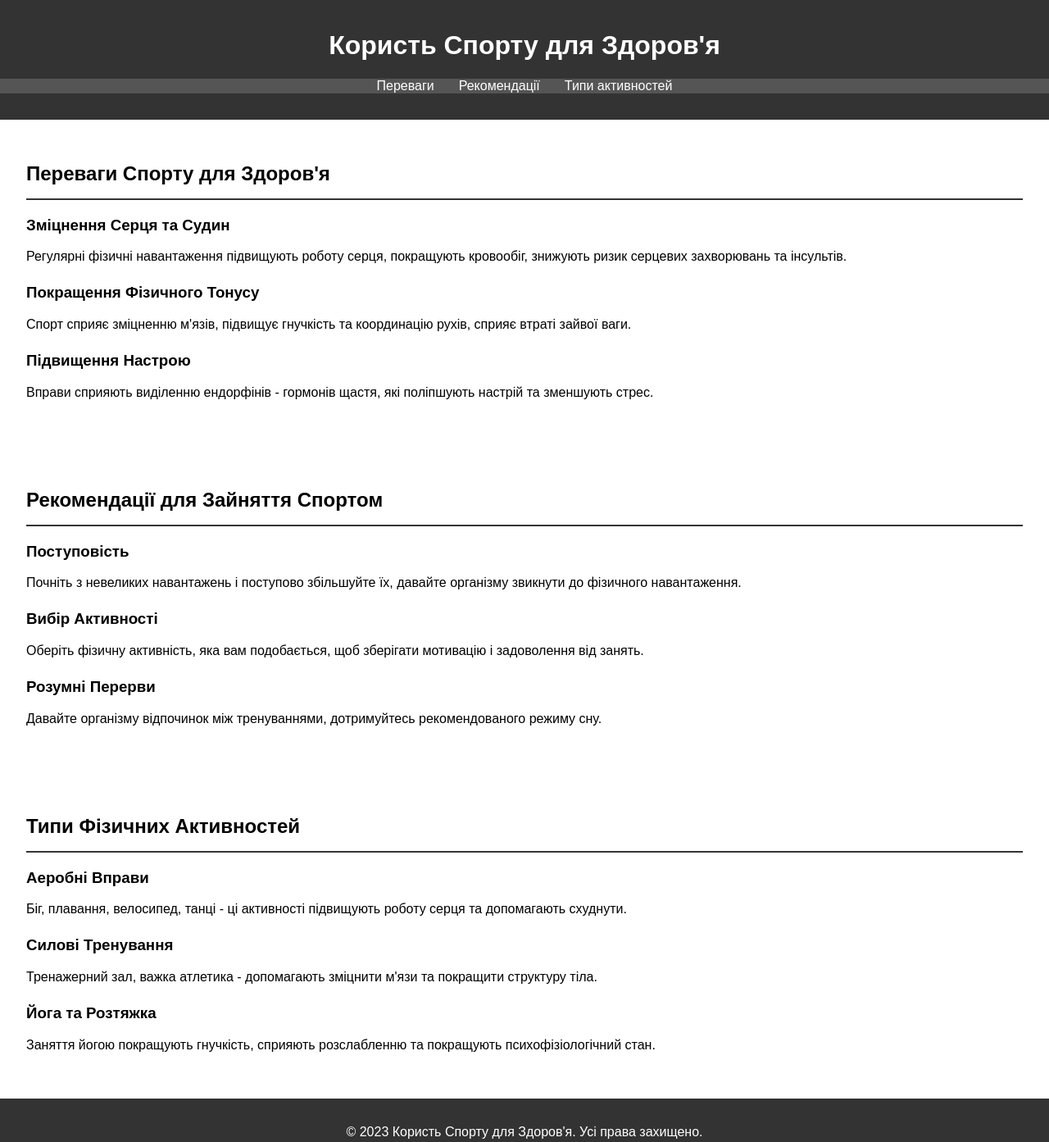
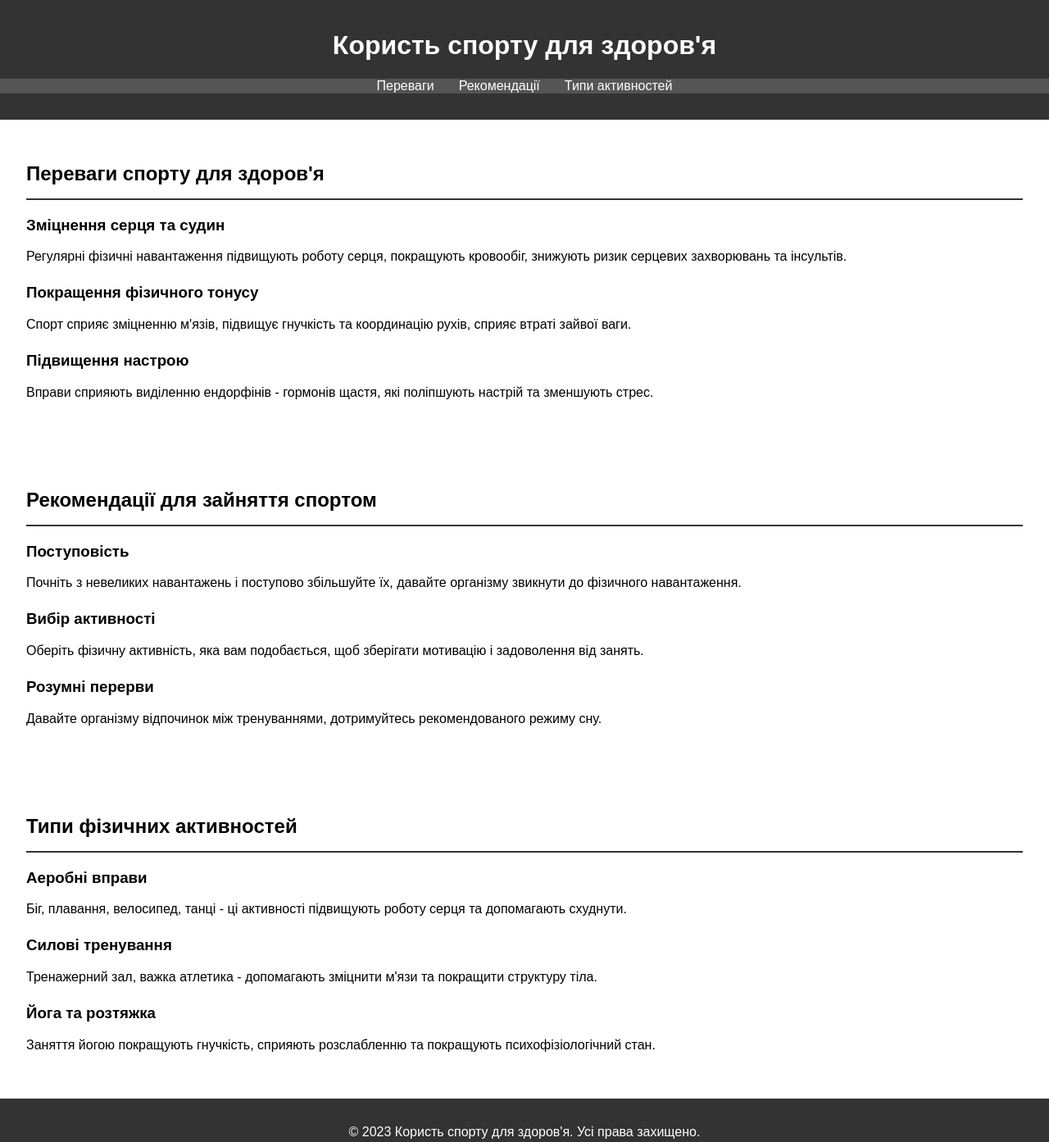
Before and after one commit to Ender353s/Mobileversion, a plain HTML site: page index.html in a window 1280 px wide. Shown: the whole page at 82% size. Drawn offline with Linux system fonts and the light colour scheme.

Commit message:
Update index.html

```diff
--- a/index.html
+++ b/index.html
@@ -3,7 +3,7 @@
 <head>
     <meta charset="UTF-8">
     <meta name="viewport" content="width=device-width, initial-scale=1.0">
-    <title>Користь Спорту для Здоров'я</title>
+    <title>Користь спорту для здоров'я</title>
     <style>
         body {
             font-family: Arial, sans-serif;
@@ -50,7 +50,7 @@
 </head>
 <body>
     <header>
-        <h1>Користь Спорту для Здоров'я</h1>
+        <h1>Користь спорту для здоров'я</h1>
         <nav>
             <ul>
                 <li><a href="#переваги">Переваги</a></li>
@@ -61,58 +61,58 @@
     </header>
 
     <section id="переваги">
-        <h2>Переваги Спорту для Здоров'я</h2>
+        <h2>Переваги спорту для здоров'я</h2>
         <article>
-            <h3>Зміцнення Серця та Судин</h3>
+            <h3>Зміцнення серця та судин</h3>
             <p>Регулярні фізичні навантаження підвищують роботу серця, покращують кровообіг, знижують ризик серцевих захворювань та інсультів.</p>
         </article>
         <article>
-            <h3>Покращення Фізичного Тонусу</h3>
+            <h3>Покращення фізичного тонусу</h3>
             <p>Спорт сприяє зміцненню м'язів, підвищує гнучкість та координацію рухів, сприяє втраті зайвої ваги.</p>
         </article>
         <article>
-            <h3>Підвищення Настрою</h3>
+            <h3>Підвищення настрою</h3>
             <p>Вправи сприяють виділенню ендорфінів - гормонів щастя, які поліпшують настрій та зменшують стрес.</p>
         </article>
         <!-- Додайте інші переваги спорту для здоров'я тут -->
     </section>
 
     <section id="рекомендації">
-        <h2>Рекомендації для Зайняття Спортом</h2>
+        <h2>Рекомендації для зайняття спортом</h2>
         <article>
             <h3>Поступовість</h3>
             <p>Почніть з невеликих навантажень і поступово збільшуйте їх, давайте організму звикнути до фізичного навантаження.</p>
         </article>
         <article>
-            <h3>Вибір Активності</h3>
+            <h3>Вибір активності</h3>
             <p>Оберіть фізичну активність, яка вам подобається, щоб зберігати мотивацію і задоволення від занять.</p>
         </article>
         <article>
-            <h3>Розумні Перерви</h3>
+            <h3>Розумні перерви</h3>
             <p>Давайте організму відпочинок між тренуваннями, дотримуйтесь рекомендованого режиму сну.</p>
         </article>
         <!-- Додайте більше рекомендацій для зайняття спортом -->
     </section>
 
     <section id="типи">
-        <h2>Типи Фізичних Активностей</h2>
+        <h2>Типи фізичних активностей</h2>
         <article>
-            <h3>Аеробні Вправи</h3>
+            <h3>Аеробні вправи</h3>
             <p>Біг, плавання, велосипед, танці - ці активності підвищують роботу серця та допомагають схуднути.</p>
         </article>
         <article>
-            <h3>Силові Тренування</h3>
+            <h3>Силові тренування</h3>
             <p>Тренажерний зал, важка атлетика - допомагають зміцнити м'язи та покращити структуру тіла.</p>
         </article>
         <article>
-            <h3>Йога та Розтяжка</h3>
+            <h3>Йога та розтяжка</h3>
             <p>Заняття йогою покращують гнучкість, сприяють розслабленню та покращують психофізіологічний стан.</p>
         </article>
         <!-- Додайте опис різних типів активностей -->
     </section>
 
     <footer>
-        <p>&copy; 2023 Користь Спорту для Здоров'я. Усі права захищено.</p>
+        <p>&copy; 2023 Користь спорту для здоров'я. Усі права захищено.</p>
     </footer>
 </body>
             </html>
```
